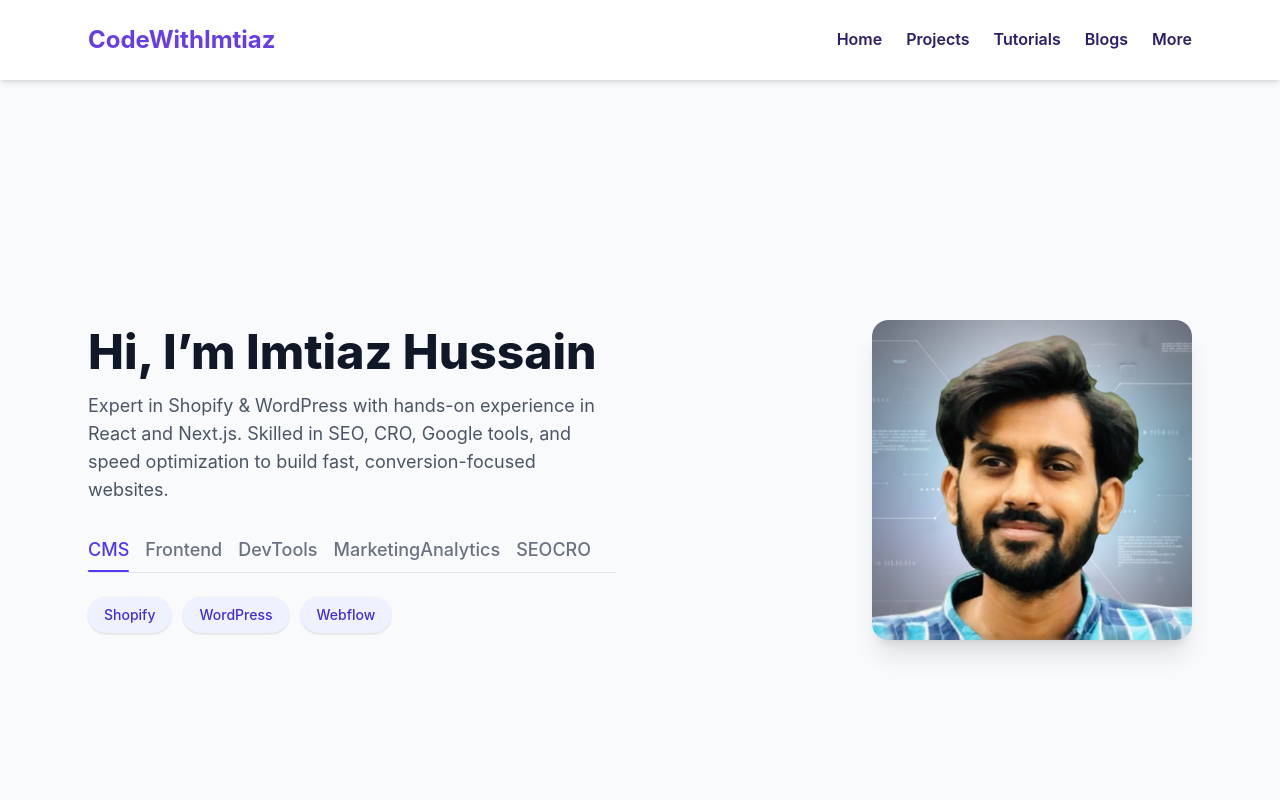
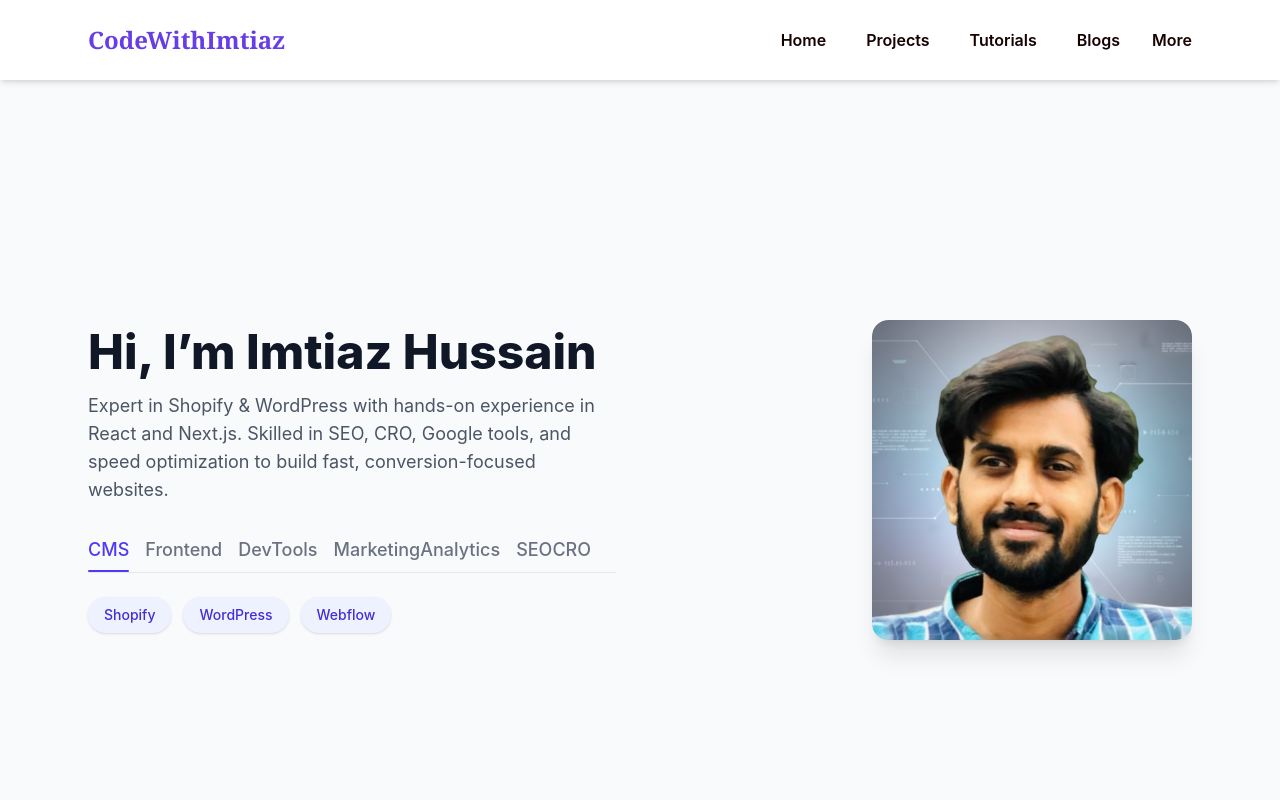
Before and after one commit to Imtiazh346/codewithimtiaz, a Next.js app: page / in a window 1280 px wide. Shown: the top 800 px of the page. Built offline with nearby package versions, Linux system fonts and the light colour scheme.

Commit message:
header fonts update

```diff
--- a/src/app/components/Header.jsx
+++ b/src/app/components/Header.jsx
@@ -10,35 +10,35 @@ export default function Header() {
   const navItems = [
     { name: "Home", href: "/" },
     { name: "Projects", href: "/#projects" },
-    { name: "Tutorials", href: "/#tutorials"},
-    { name: "Blogs", href: "/#blogs"},
-    { name: "More",
+    { name: "Tutorials", href: "/#tutorials" },
+    { name: "Blogs", href: "/#blogs" },
+    {
+      name: "More",
       href: "#",
-      children:[
-        {name: "About", href:"/about"},
-        {name: "Contact", href:"/contact"}
-      ]
-    }
-
+      children: [
+        { name: "About", href: "/about" },
+        { name: "Contact", href: "/contact" },
+      ],
+    },
   ];
 
   return (
     <header className="sticky top-0 z-50 bg-white shadow-md dark:bg-gray-900">
       <div className="max-w-6xl mx-auto px-4 sm:px-6 flex items-center justify-between h-20">
         {/* Logo */}
-        <Link href="/" className="text-2xl font-bold text-primary">
+        <Link href="/" className="font-serif text-2xl font-bold text-primary">
           CodeWithImtiaz
         </Link>
 
         {/* Desktop Nav */}
-<nav className="hidden md:flex space-x-6 items-center">
+        <nav className="hidden md:flex space-x-6 items-center text-base">
           {navItems.map((item, idx) =>
             item.children ? (
               <div key={idx} className="group relative">
-        <span className="cursor-pointer text-heading font-semibold">
+                <span className="cursor-pointer text-[#170101] font-semibold text-base">
                   {item.name}
                 </span>
-        <div className="cursor-pointer absolute left-0 top-full bg-white dark:bg-gray-800 shadow-lg rounded-md opacity-0 group-hover:opacity-100 transition-opacity invisible group-hover:visible w-48">
+                <div className="cursor-pointer font-semibold absolute left-0 top-full bg-white dark:bg-gray-800 shadow-lg rounded-md opacity-0 group-hover:opacity-100 transition-opacity invisible group-hover:visible w-48">
                   {item.children.map((child, i) => (
                     <Link
                       key={i}
@@ -58,7 +58,7 @@ export default function Header() {
                     .getElementByd(item.href.substring(1))
                     ?.scrollIntoView({ behavior: "smooth" });
                 }}
-        className="text-heading font-semibold hover:text-primary transition-colors cursor-pointer"
+                className="text-[#170101] font-semibold hover:text-primary transition-colors cursor-pointer"
               >
                 {item.name}
               </button>
@@ -66,7 +66,7 @@ export default function Header() {
               <Link
                 key={idx}
                 href={item.href}
-        className="text-heading font-semibold hover:text-primary transition-colors cursor-pointer"
+                className="text-[#170101] font-semibold px-2 py-2 rounded-md hover:bg-gray-100 transition-colors duration-300 cursor-pointer"
               >
                 {item.name}
               </Link>
@@ -91,10 +91,13 @@ export default function Header() {
       {mobileOpen && (
         <div className="md:hidden bg-white dark:bg-gray-900 shadow-lg">
           {navItems.map((item, idx) => (
-            <div key={idx} className="border-b border-gray-200 dark:border-gray-700">
+            <div
+              key={idx}
+              className="border-b border-gray-200 dark:border-gray-700"
+            >
               {item.children ? (
                 <details>
-                  <summary className="px-6 py-3 cursor-pointer font-semibold text-heading">
+                  <summary className="px-6 py-3 cursor-pointer font-semibold text-[#170101]">
                     {item.name}
                   </summary>
                   <div className="pl-4 pb-2">
@@ -112,7 +115,7 @@ export default function Header() {
               ) : (
                 <Link
                   href={item.href}
-                  className="block px-6 py-3 text-heading font-semibold hover:text-primary"
+                  className="block px-6 py-3 text-[#170101] font-semibold hover:text-primary"
                 >
                   {item.name}
                 </Link>
```
Lines whose indentation alone changed are shown as unchanged.
